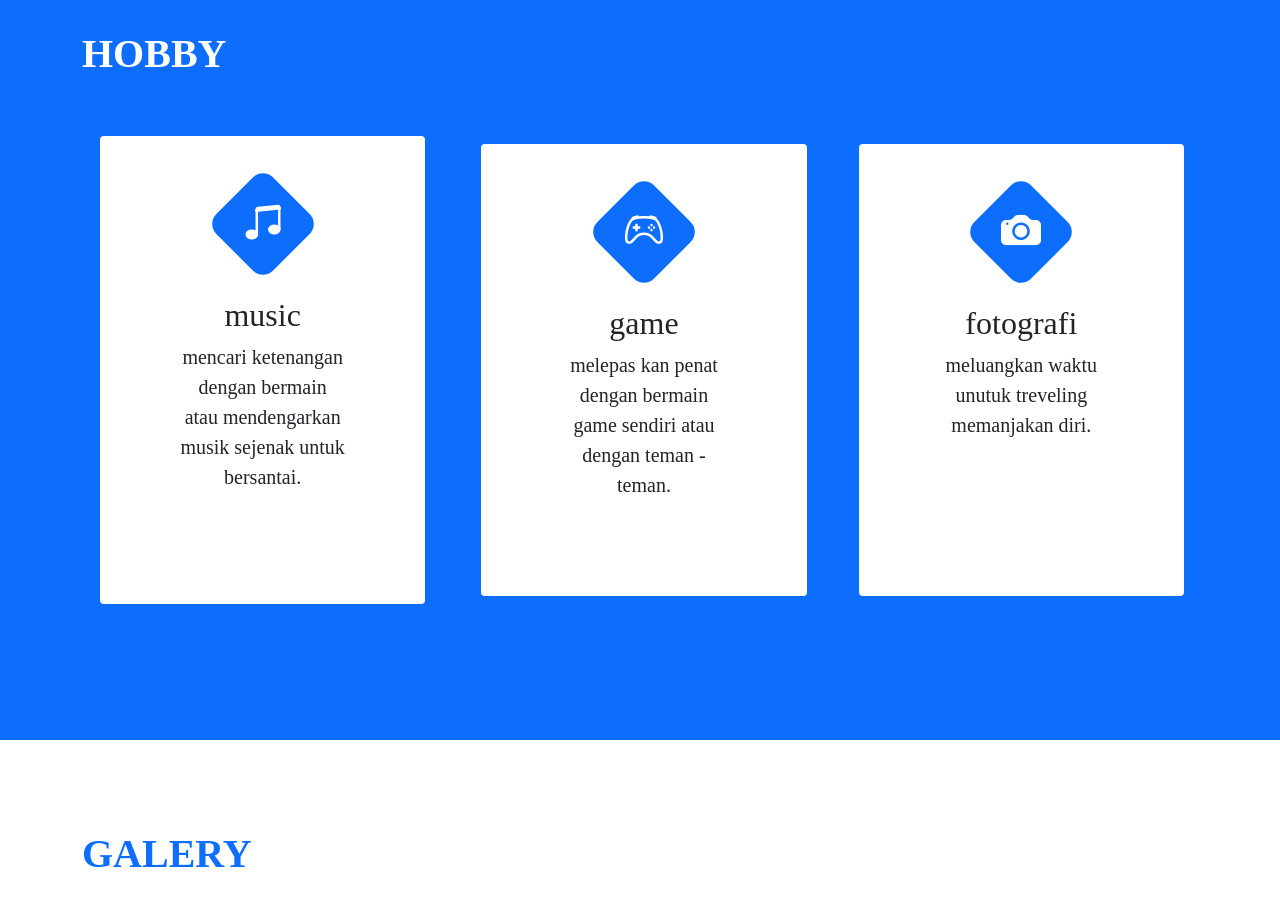
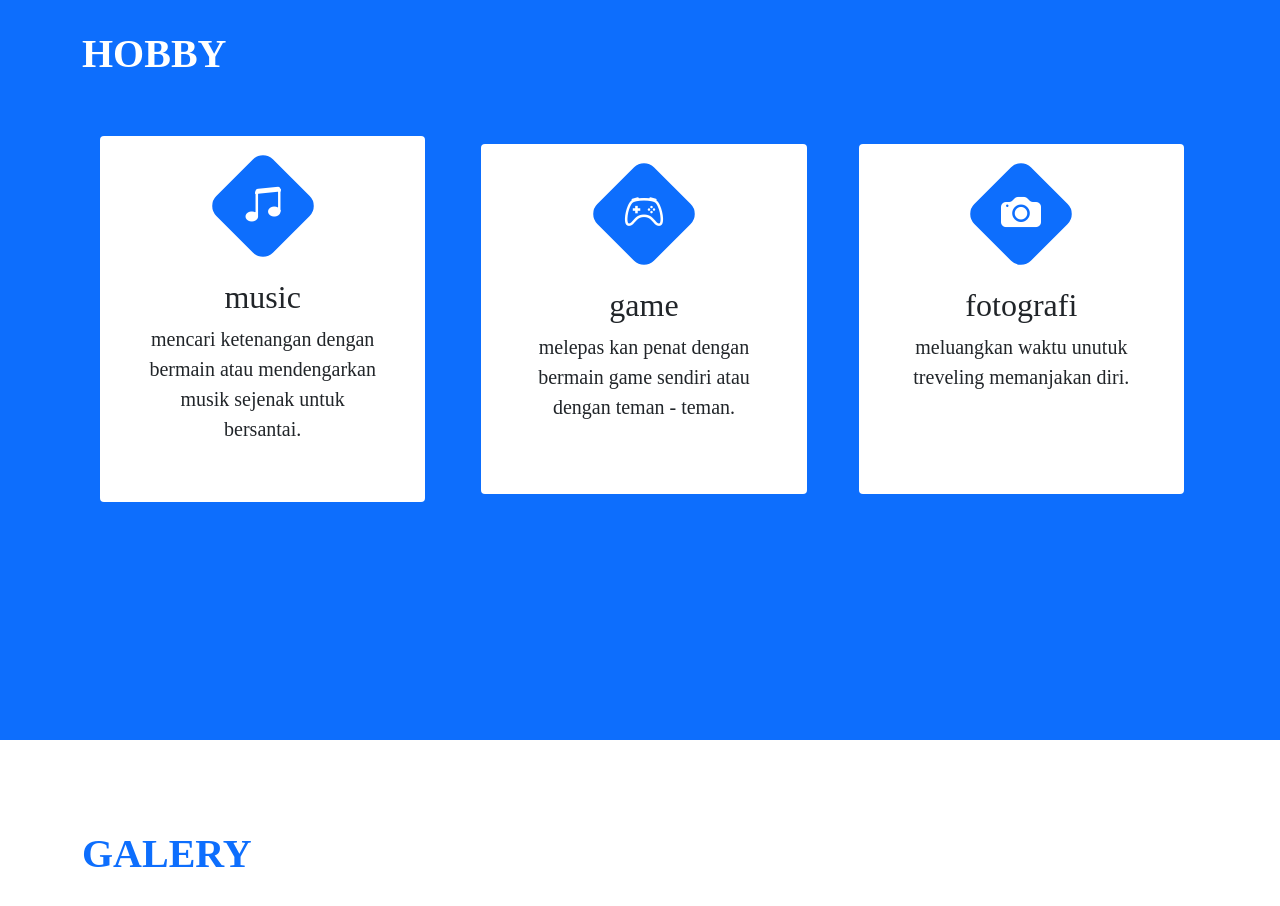
Before and after one commit to rudiwidodo069/portfolio, a React (Create React App) app: page / in a window 1280 px wide. Shown: the part 1660-2566 px from the top of the page. Built offline with nearby package versions, Linux system fonts and the light colour scheme; a web font is replaced by a local one.

Commit message:
fix bug 08

```diff
--- a/src/components/hobby/hobby.css
+++ b/src/components/hobby/hobby.css
@@ -5,6 +5,7 @@
 
 .box-col {
   width: 90%;
+  padding: 10px;
 }
 
 .box-col h3 {
@@ -29,6 +30,7 @@
   width: 80px;
   height: 80px;
   border-radius: 14px;
+  margin-top: 20px;
   transform: rotate(45deg);
 }
 
--- a/src/components/hobby/index.js
+++ b/src/components/hobby/index.js
@@ -10,7 +10,7 @@ export default function Hobby() {
                     </div>
                     <div className="row">
                         <div className="col-md d-flex justify-content-center">
-                            <div className="box-col bg-white p-5 d-flex align-items-center flex-column rounded">
+                            <div className="box-col bg-white d-flex align-items-center flex-column rounded">
                                 <div className="box-icon bg-primary d-flex justify-content-center align-items-center">
                                     <i className="bi bi-music-note-beamed fs-1 fw-bold text-white"></i>
                                 </div>
@@ -23,7 +23,7 @@ export default function Hobby() {
                             </div>
                         </div>
                         <div className="col-md p-2 d-flex justify-content-center">
-                            <div className="box-col bg-white p-5 d-flex align-items-center flex-column rounded">
+                            <div className="box-col bg-white d-flex align-items-center flex-column rounded">
                                 <div className="box-icon bg-primary d-flex justify-content-center align-items-center">
                                     <i className="bi bi-controller fs-1 fw-bold text-white"></i>
                                 </div>
@@ -36,7 +36,7 @@ export default function Hobby() {
                             </div>
                         </div>
                         <div className="col-md p-2 d-flex justify-content-center">
-                            <div className="box-col bg-white p-5 d-flex align-items-center flex-column rounded">
+                            <div className="box-col bg-white d-flex align-items-center flex-column rounded">
                                 <div className="box-icon bg-primary d-flex justify-content-center align-items-center">
                                     <i className="bi bi-camera-fill fs-1 fw-bold text-white"></i>
                                 </div>
```
